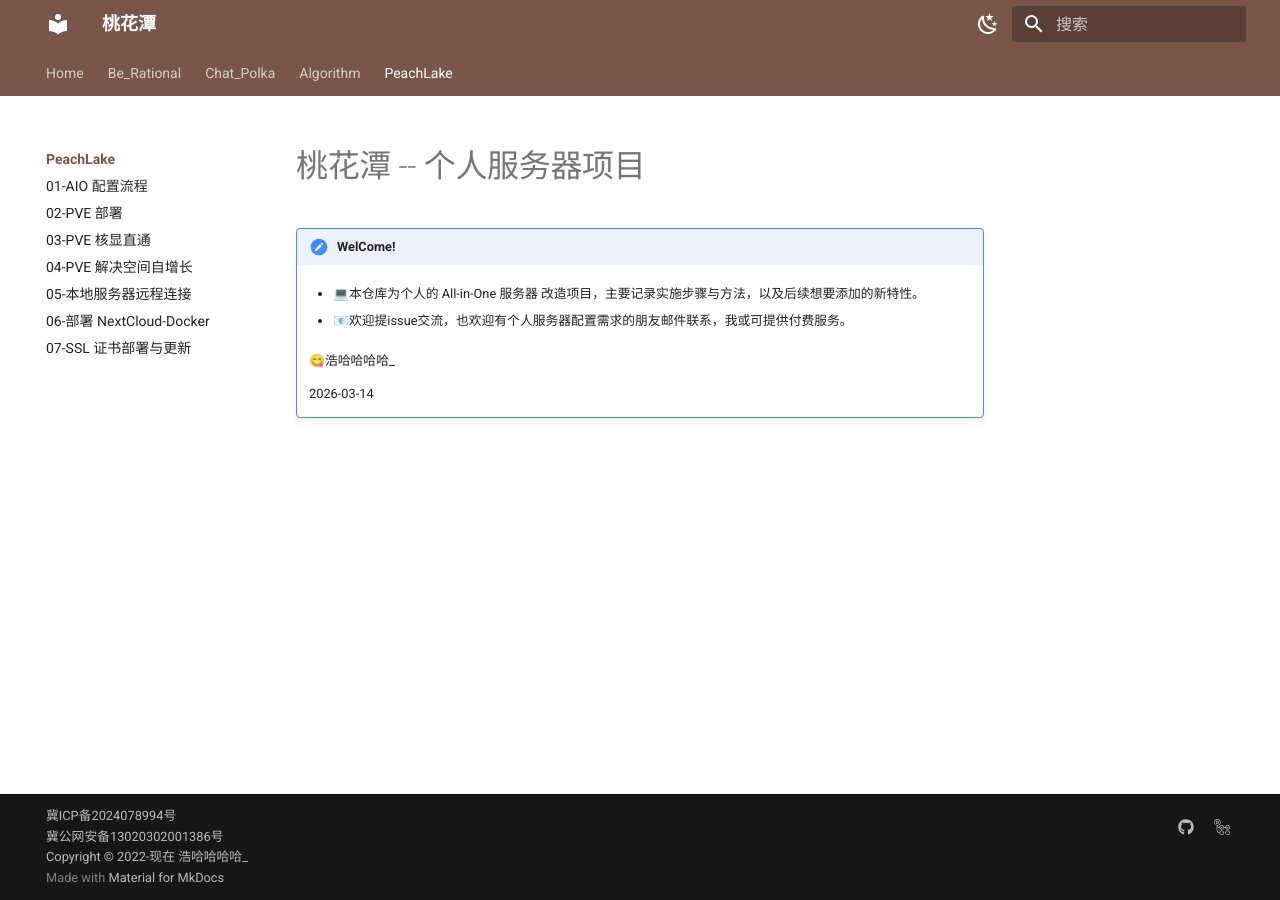
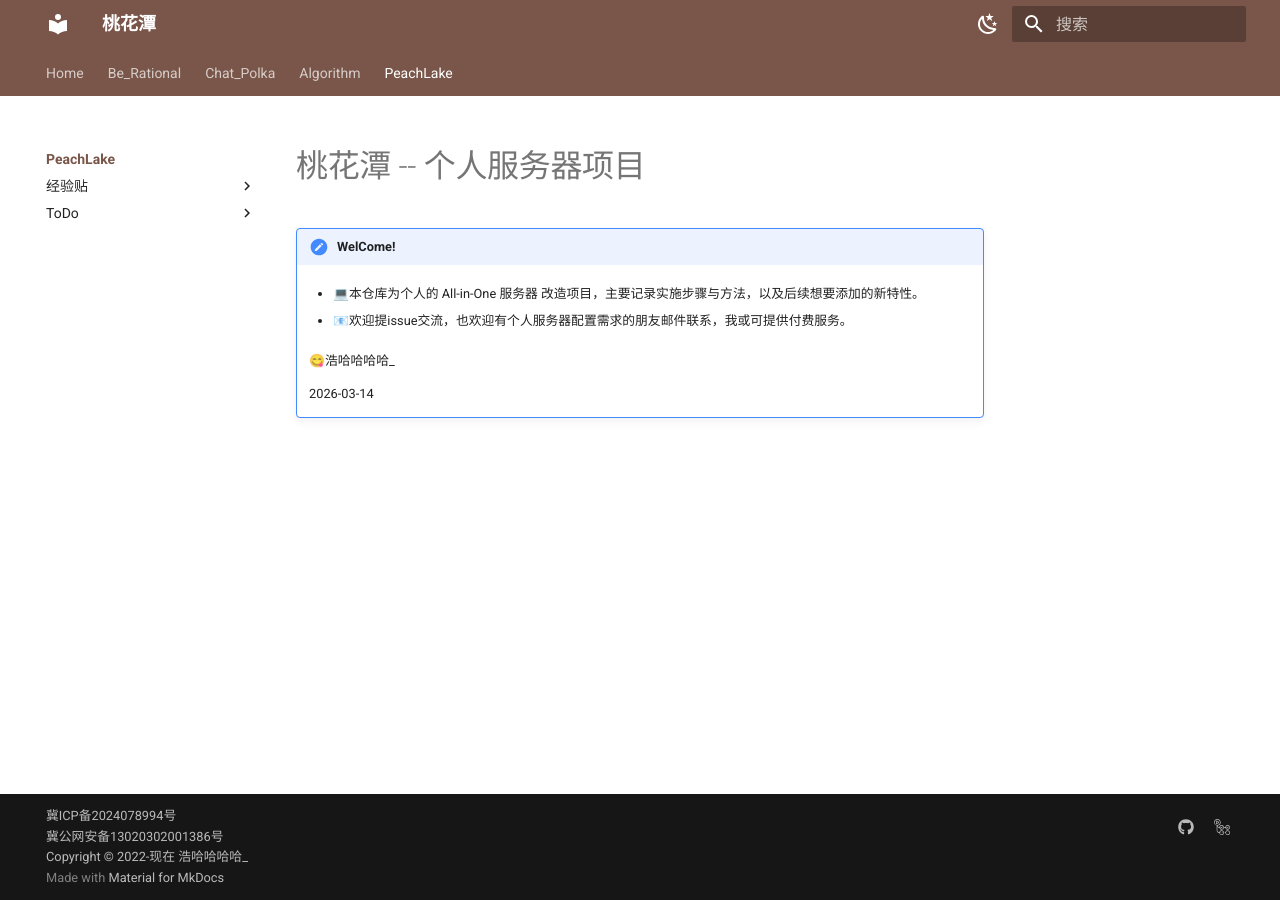
Before and after one commit to Haohahahaha/PeachBlossom-Lake, an MkDocs documentation site: the page built from docs/index.md, in a window 1280 px wide. Built offline with MkDocs 1.6.1 and Material for MkDocs 9.7.7, drawn with Linux system fonts in a browser that asks for light colours; some of the changed lines change nothing that is shown.

Commit message:
2026-03-15_04:07:08 update

```diff
--- /dev/null
+++ b/docs/Todo/list.md
@@ -0,0 +1,237 @@
+# 许愿池里的忘吧🐢
+
+!!! danger "这里确是个许愿池，但王八们也只会真正实现其中一部分呢。"
+
+!!! note "最下方有评论区啦！💬"
+
+???+ tip "我的许愿池"
+
+    > 可点击右侧箭头 收起此部分。
+
+    !!! warning "当前版本仅仅将以前的所有想法放在了一起，还没来得及整理。"
+        排版/内容杂乱，轻喷轻喷😋
+
+    【服务器-升级改造】
+
+    - [ ] 解决断电重启
+    - [ ] navidrome
+    - [ ] 照片管理器
+    - [ ] 记账软件搞一下
+    - [ ] 智能家居
+    - [ ] 电脑上登录的手机验证码，要是可以直接从手机流转到电脑，自动填入，那就好了！
+    - [ ] apple 美区账号搞定
+        - [ ] 以及android的各种国外应用，也是得解决一下。
+    - [ ] 服务器的CI/CD，学一学，把 github actions 搬到自己本地
+    - [ ] 还是macbook air 加上一个好机子的aio才更好！
+    - [ ] emm……moonlight我觉得可以试试了
+    - [ ] OutLook Todo OneNote
+        - 接入云盘
+        - 日历接入终端日历（至少有提醒？）
+        - todo同步到outlook日历
+        - outlook日历放在博客上……[可参考内容](https://support.google.com/calendar/answer/41207?hl=zh-Hans)
+        - 谷歌日历要与outlook同步……
+        - 浩哈哈哈哈账户的全面启用+单独工作设备
+    - [ ] 网络代理的详细配置，必须要搞了
+    - [ ] 自建邮箱不稳定，还是放弃这个想法吧。
+        - 但是可以做消息提醒服务（尤其是google框架下的服务
+    - [ ] 试试飞牛os的相册？还是有需求把历史相册串联起来的
+        - 利用ai进行人脸识别剔除照片
+    - [ ] 给自己的博客添加评论区吧你
+    - [ ] 3-hexo theme就比较像列表了，还是可以多看看风格。
+    - [ ] 云服务器换个大水管（非按流量收费
+    - [ ] 搞个音乐服务器，其他类型服务器也要看，nextcloud的媒体服务并不算好
+    - [ ] 将提供日常服务的服务器 和 提供性能的主机 分开来实现，NAS要稳定+音视频解码好+内存大等等。
+    - [ ] 路由器也许可以搞搞，软路由还是很有搞头的。
+    - [ ] 手机刷一下emm防撤回什么的 倒是真有用
+    - [ ] 看来root之后的手机工具链搭建工作也是有待开发
+    - [ ] 浏览器评论插件：数据自动采集（帖子）+本地私人云保存；划线直接跳评论框（类飞书），可at好友（有社区功能）
+    - [ ] 自建OverLeaf！
+    - [ ] 准备408块的腾讯云服务器费用
+    - [ ] 自建地图的话，OpenStreetMap，并且卫星图要搞个好点的源诶
+    - [ ] 必须得改变推广了，emmm，基于浏览器做内容合集的应用吗？
+    - [ ] 邮件系统要升级了，使用好很重要！（这个和自己的应用联动起来吧）
+    - [ ] caldav同步确实有用，研究研究
+    - [ ] 12mini只作为国内用吧，懒得越狱；反倒是Android突破一些限制是合适的，自己折腾着方便
+    - [ ] 稍后再看太多了，还是得语音转文字+整理段落，放在rss上
+    - [ ] 大黑作为算力中心的话，确实可以远程解决。也确实可以将Z820的功能迁移过来了……
+    - [ ] 升级网盘系统
+    - [ ] 有空可以刷刷大黑的系统，或者考虑迁移到PVE虚拟机，做显卡直通
+    - [ ] 嗯，笔记本的扩展坞一线连还是挺有必要的，可以搞一个。并且做Mac预留。
+
+    【0312-服务器改造清单】
+
+    - [ ] vGPU
+    - [ ] CPU启停控制
+    - [ ] 服务器功耗统计插座
+    - [ ] 测试 Ubuntu/其他 Linux 通过显卡编码串流的流畅度
+    - [ ] 定期清理硬盘垃圾缓存
+    - [ ] 将功能接入到 HA 面板里?
+    - 如果串流效果没问题，那就直接找长续航的 MacBook 即可
+
+    【服务器集群-建设】
+
+    【Z820】
+
+    - [ ] 入户安装，摸清网络结构，有网络默认模板图，这特别重要。
+
+    - [ ] 日历全平台+Shedule.md?
+
+    - [x] Parsec 连接 Win10-PVE 的时候，开 CFW 不能开 IPv6：不然就会走外面流量导致传输延迟显得贼卡
+
+    - [x] Win10-PVE中 parsec 没声音
+
+    - [x] 我靠！CFW 的 Allow LAN 功能还可以当代理服务器，而且可以用 v6 的公网地址诶！
+    - 所以至少家庭网络可以速通为全域无感知，至于广域网其实还好。
+
+    - [ ] Home Assistant
+    - [ ] 默认接入家庭所有电器、插座与开关
+
+        !!! 使用频繁的电开关：
+
+        1. 打印机
+        2. 音响（应使有线音响接入服务器，然后通过软件服务器控制播放（比如做成手机端可切换播放的设备
+        3. 卫生间的排风电开关
+        4. 厨房的灯光开关（这个最好做成预判+无声，做到无感节能）
+
+    - [ ] 默认添加各位置温湿度传感器
+
+    - [ ] 人体传感器判断人在不在房间
+
+    - [ ] 接入国家电网看电费
+
+    - [ ] 接入中信银行看储蓄余额 balabala
+
+    【一些想法】
+
+    - 检测睡眠/苏醒+位置距离检测确定场景
+        - 睡眠比如说睡觉前可以自动关灯挂帘子
+        - 苏醒比如说自动打开音响播放音乐
+    - 场景
+        - 上厕所自动通风，以及离开厕所后5分钟关通风
+        - 离开家自动关灯，进门自动开灯（指定灯位），并且检测房间使用情况（是否开门，屋内是否有人
+        - 也可以自动打开热水器
+        - 自动接水烧水？emmm确实需要一个醒了直接倒好水（or茶水）的机器哦
+        - 睡眠后可以自动关小灯or调节亮度最低
+        - （检测垃圾桶满/空
+    - 手环）自动检测运动，并提醒运动、洗澡、做卫生等事宜
+
+    - [x] 写教程还得
+
+    - [ ] 节能设置（待机小 100W 确实有点耗电）
+
+    - [ ] 安装 ffmpeg
+
+    - [ ] 私人邮件服务器（反正我有域名我多爽）
+
+    - [x] Alist
+
+    - [x] 安装两条 32G DDR3 1600 内存
+
+    - [x] 部署 Windows10 远程桌面，挂通讯软件和办公软件
+
+        - [ ] **有更大空间需求后，可买一块4TB甚至更大的 SSD 盘，直接接到电脑里。
+
+    - [x] 迁移台式机和笔记本的 虚拟机？
+
+    > 考虑外出时离线使用场景，或可只迁移功能，谨慎操作。
+
+    - [ ] 整理终端传入的文件，整理整个文件夹体系结构
+
+        > 费时费力，需要空余时间慢慢弄
+
+    - [ ] frpc + frps（腾讯云），部署备用线至 腾讯云 服务器
+
+        > 目前还能凑合着，不用部署
+
+    - [ ] 私人 Git 仓库
+
+    - [ ] 本地 CI/CD 博客生成，仍旧基于MkDocs，因为这样有结构，非常好看。
+
+    > 当然，我觉得 Github 提供的 全天候在线服务，也挺好。
+    >
+    > 避免个人服务器下线后无法访问博客。
+
+    - [ ] ~~Article 文件夹整合，并链接到博客中，通过 CI/CD 整合好。~~
+
+        > 没必要= =
+
+    - [x] 迁移乌骓虚拟机 到 PVE 下，并挂载 NFS，（2024年12月23日）
+
+    - [ ] 将 Repo 文件夹里每个项目的 docs 和 mkdocs.yml 迁移到硬盘里，并链接回来。
+
+        > 这玩意儿似乎有点麻烦（权限穿透什么的有点麻烦），所以不如直接用 Ubuntu 上面的 NextCloud 直接同步到网盘里。
+        >
+        > 至于上传那到时候再说都行。
+
+    - [ ] 音乐服务器要可以统计我的听歌频率和分析
+
+    - [ ] ~~WebDAV编辑文件实在是有点绷不住，啥情况呢这是，要换SMB吗~~
+
+    - [x] 笔记本终端安装 Nextcloud Client，可实现稳定的文件同步，有利于 Typora 的编写体验（不至于写着写着文件没了卧槽尼玛）
+
+    - [ ] 本地知识库？LLaMa？
+
+    - [x] 我想玩我的世界……如果可以的话，搞个服务器可能最好了，笔记本啥时候打开都能玩的话。
+
+    - [ ] 相册+视频，基于本地服务器的 NextCloud
+
+    - [ ] 菜谱公开，基于 NextCloud ？
+
+    - [ ] ~~Chat 改版为朋友圈。~~
+
+    - [ ] nextcloud 地图相册
+
+    - [ ] 日历系统！
+
+    - [ ] 邮件系统！
+
+    - [ ] 实时监控硬盘健康度的软件？ truenas？
+
+    【!!!笔记软件-Obsidian】
+
+    - 肯定得用，这玩意儿能借显卡加速，而且插件巨多
+    - 就是得吃时间去弄
+    - 放到本地服务器里肯定是没问题，就是得自己琢磨咋弄
+
+    - [ ] 可以自己开一栏岁月史书，记录一些时事和相关资料。
+    - [ ] 是否可设置权限，某些文档可以被博客直接引用，某些就不行呢？
+
+    【博客维护】
+
+    - [ ] 有空可以整理一下CS笔记了
+        - 基本整理完毕
+    - [ ] OS学习是否可以改版为实验学习……还是并入CS里
+    - [ ] 算法打卡可以更，因为还要准备机试
+    - [ ] 数学笔记英语笔记是不是有点多余了= =
+    - [ ] 万一要是考完有机会 可以开菜谱收录计划了（11-11）
+
+    > 主要是因为重构仓库等等自动化做的不好，所以重构博客很费时间，就先留在这吧，万一直接搬到本地的话，也行。
+
+    【服务器想法】
+
+    - 链路聚合的服务器方案与个人便携式网络盒子方案，要做出基本技术解决方案
+    - 网页IDE/Terminal
+    - 补一个在线 VSCode ，我觉得有点东西
+    - 重点关注：是否可以用一个虚拟机为工作主机，开 VSCode ，然后再连接远程设备，比如其他的隔离专用虚拟机。
+    - 音乐服务器真的可以有，我需要它
+    - 持续集成服务（CI）
+    - 监听互联网流量，防火墙功能
+    - Samba 服务 / 网盘
+    - 私人 Git 仓库
+    - 自建科学上网？？？？
+    - 手机照片的同步服务器，这很重要！
+    - 图库
+    - 知识采集、笔记系统？
+    - 服务器：地图记录拍照时刻，最好还有一套轨迹行程记录（可以用 OpenStreetMap 吗）
+    - 聚合搜索，也可以用用试试
+    - LaTeX 本地服务器
+    - 来个大语言模型也不是不行，就是**需要氪金**！
+    - 考虑智能控制
+    - 看来还是可以攻克一下校园网认证！
+    - 如何让github 各个branch的 commit 进行通知呢
+    - 专利？法律？！
+    - [为博客添加友链朋友圈功能](https://www.junpengzhou.top/article/85fa82d5.html)
+    - 搭话的gpt？
+
+
+!!! example "有趣的点子，下方评论区见！不过我不一定会实现，开源+互助即可。"
--- a/mkdocs.yml
+++ b/mkdocs.yml
@@ -43,13 +43,16 @@
   - Algorithm: http://alg.haohaha.cn
   - PeachLake:
     - index.md
-    - 01-AIO 配置流程: Server/01-AIO_Server.md
-    - 02-PVE 部署: Server/02-PVE_deploy.md
-    - 03-PVE 核显直通: Server/03-CoreGPU_Passthrough.md
-    - 04-PVE 解决空间自增长: Server/PVE_Disk.md
-    - 05-本地服务器远程连接: Server/05-SSH_Remote_Local.md
-    - 06-部署 NextCloud-Docker: Server/06-nextcloud_docker.md
-    - 07-SSL 证书部署与更新: Server/07-ssl_update.md
+    - 经验贴:
+      - 01-AIO 配置流程: Server/01-AIO_Server.md
+      - 02-PVE 部署: Server/02-PVE_deploy.md
+      - 03-PVE 核显直通: Server/03-CoreGPU_Passthrough.md
+      - 04-PVE 解决空间自增长: Server/PVE_Disk.md
+      - 05-本地服务器远程连接: Server/05-SSH_Remote_Local.md
+      - 06-部署 NextCloud-Docker: Server/06-nextcloud_docker.md
+      - 07-SSL 证书部署与更新: Server/07-ssl_update.md
+    - ToDo:
+      - Todo List: Todo/list.md
 
 extra_css:
   - mkdocs/css/no-footer.css # 不使用底部的翻页
```
